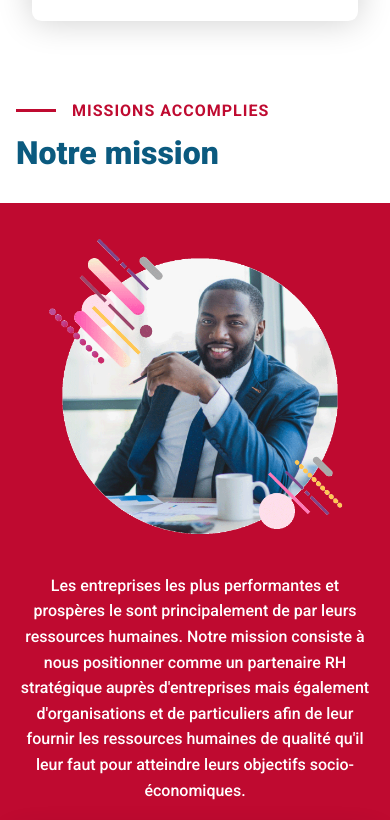
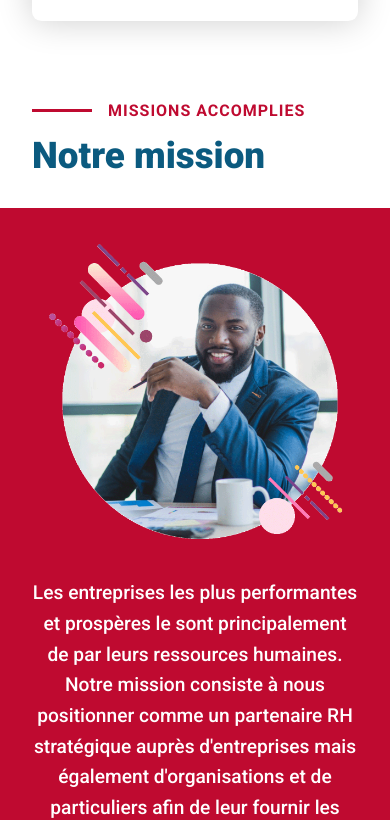
Before and after one commit to BlackFury117/Phoenix-Consulting-Group-Africa, a plain HTML site: page index.html in a window 390 px wide. Shown: the part 3825-4645 px from the top of the page. Drawn offline with Linux system fonts and the light colour scheme.

Commit message:
Fixing the tab. view breakpoint for the 4th section

```diff
--- a/scss/styles.scss
+++ b/scss/styles.scss
@@ -746,6 +746,43 @@ nav {
   }
 }
 
+@include tablet-view{
+  .fourth-section{
+
+    .line-4{
+      margin-left: 2rem;
+
+      .block_4::after {
+        @include block;
+        width: 60px;
+      }
+    }
+
+    .mission{
+      font-size: 2.30rem;
+      margin-left: 2rem;
+    }
+
+    .fourth-container{
+      padding: 2rem 2rem 2rem 2rem;
+
+      .missions{
+        width: 100%;
+
+        .mission-text{
+          font-size: 1.2rem;
+          width: 100%;
+          margin-bottom: 0;
+        }
+      }
+
+      .achievements{
+        gap: 20px;
+      }
+    }
+  }
+}
+
 /// FIFTH SECTION ///
 
 .fifth-section{
```
Also changed, not shown: dist/styles.css, 1 other file.
